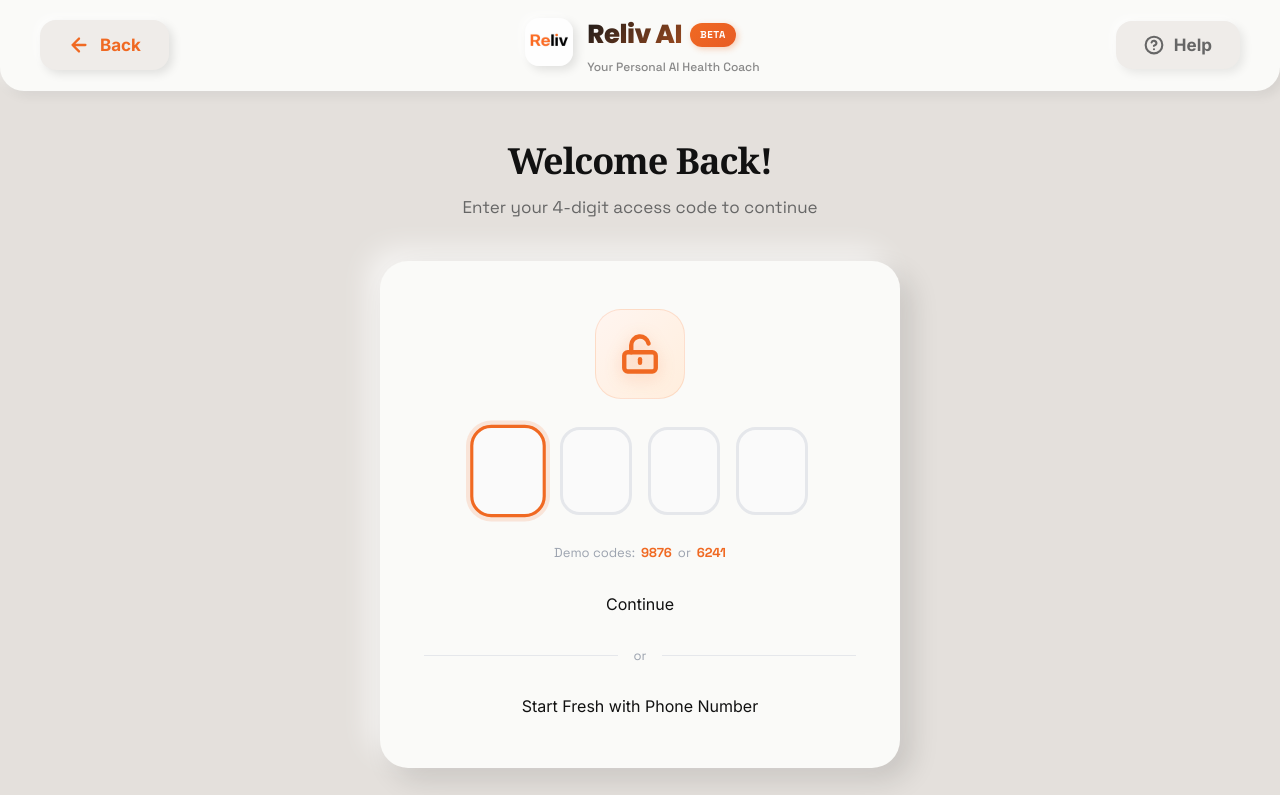
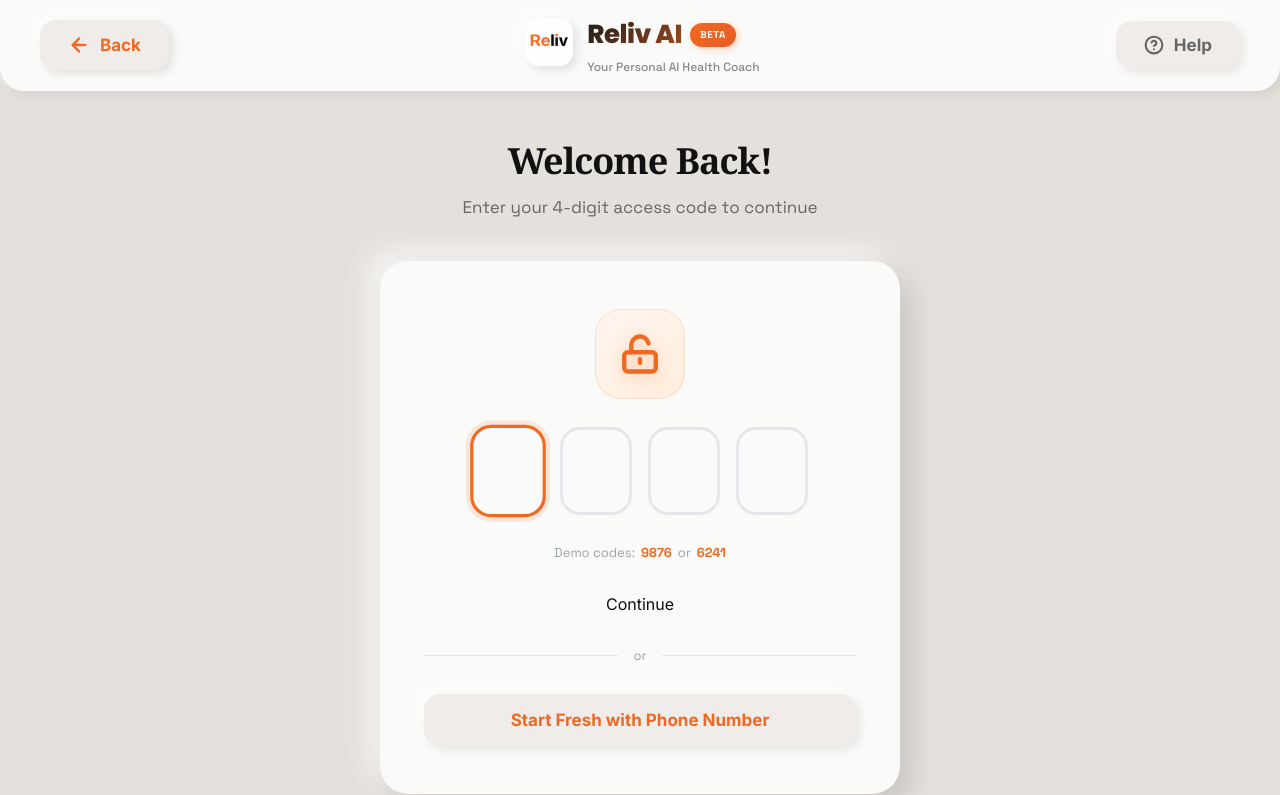
Before and after one commit to AlgorithSage/Reliv, a React (Vite) app in the folder frontend/: page /code in a window 1280 px wide. Shown: the top 795 px of the page. Built offline with nearby package versions, Linux system fonts and the light colour scheme; no server answers; a web font is replaced by a local one.

Commit message:
More UI Fixes in Buttons

```diff
--- a/frontend/src/pages/CodeEntryScreen.jsx
+++ b/frontend/src/pages/CodeEntryScreen.jsx
@@ -223,13 +223,50 @@
  </div>
 
  {/* New User Button */}
- <MaterialButton
- variant="outlined"
- onClick={() => navigate('/phone')}
- style={{ width: '100%' }}
+ <button
+  onClick={() => navigate('/phone')}
+  style={{
+   width: '100%',
+   display: 'flex',
+   alignItems: 'center',
+   justifyContent: 'center',
+   background: '#EFECE9',
+   border: 'none',
+   borderRadius: 16,
+   padding: '16px',
+   fontSize: 17,
+   fontWeight: 700,
+   color: '#F06922',
+   cursor: 'pointer',
+   transition: 'all 0.3s ease',
+   boxShadow: '4px 4px 10px rgba(0, 0, 0, 0.08), -4px -4px 10px rgba(255, 255, 255, 0.6)',
+   fontFamily: 'inherit',
+  }}
+  onMouseEnter={(e) => {
+   e.currentTarget.style.background = '#F06922';
+   e.currentTarget.style.color = '#fff';
+   e.currentTarget.style.transform = 'translateY(-2px)';
+   e.currentTarget.style.boxShadow = '0 8px 24px rgba(240, 105, 34, 0.25)';
+  }}
+  onMouseLeave={(e) => {
+   e.currentTarget.style.background = '#EFECE9';
+   e.currentTarget.style.color = '#F06922';
+   e.currentTarget.style.transform = 'translateY(0)';
+   e.currentTarget.style.boxShadow = '4px 4px 10px rgba(0, 0, 0, 0.08), -4px -4px 10px rgba(255, 255, 255, 0.6)';
+  }}
+  onMouseDown={(e) => {
+   e.currentTarget.style.boxShadow = 'inset 3px 3px 8px rgba(0, 0, 0, 0.1), inset -3px -3px 8px rgba(255, 255, 255, 0.5)';
+   e.currentTarget.style.transform = 'translateY(0) scale(0.97)';
+  }}
+  onMouseUp={(e) => {
+   e.currentTarget.style.background = '#F06922';
+   e.currentTarget.style.color = '#fff';
+   e.currentTarget.style.boxShadow = '0 8px 24px rgba(240, 105, 34, 0.25)';
+   e.currentTarget.style.transform = 'translateY(0)';
+  }}
  >
- Start Fresh with Phone Number
- </MaterialButton>
+  Start Fresh with Phone Number
+ </button>
  </div>
 
  {/* Help Text */}
```
